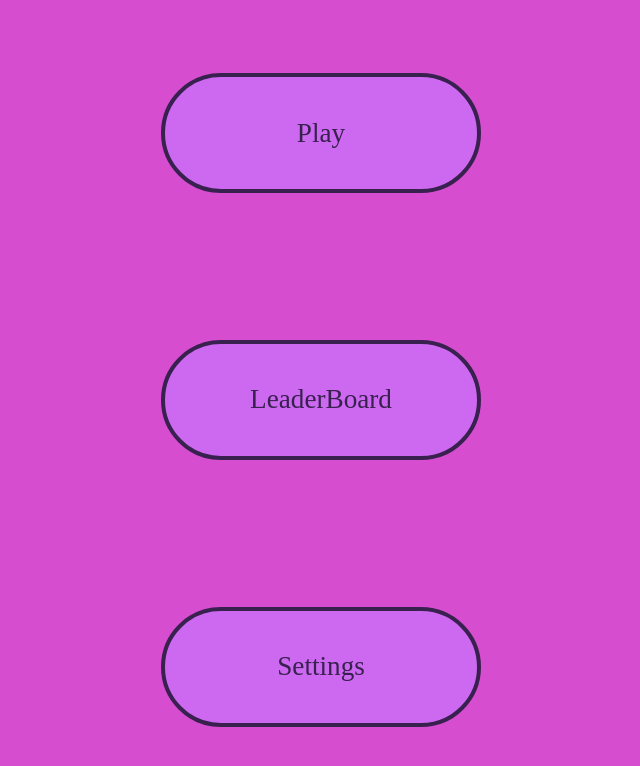
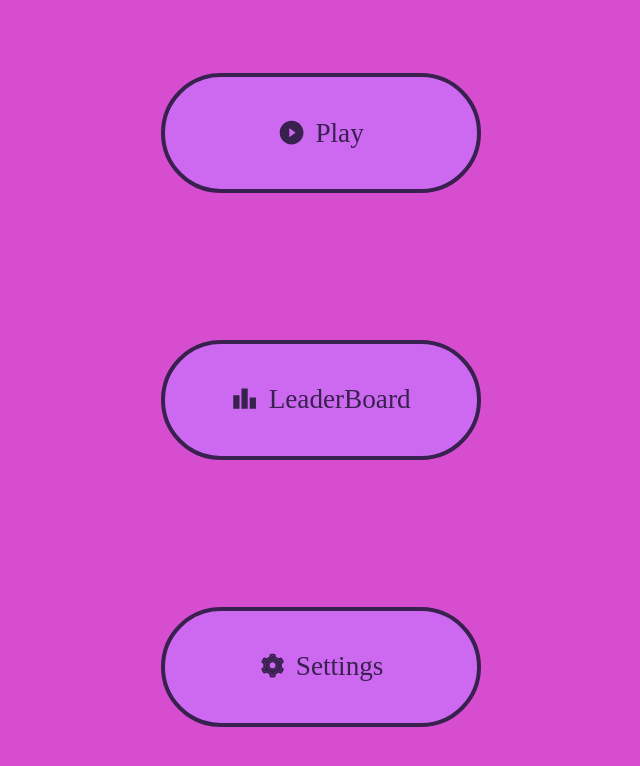
Before and after one commit to Emre-Erciyas/Crush, a Next.js app: page / in a window 1280 px wide. Shown: the top 766 px of the page, without its empty margins (319-959 px from the left). Built offline with nearby package versions, Linux system fonts and the light colour scheme.

Commit message:
icons are added

```diff
--- a/app/Endpage/Endpage.module.css
+++ b/app/Endpage/Endpage.module.css
@@ -18,7 +18,7 @@
     width: 280px;
     height: 120px;
     display: flex;
-    justify-content: center;
+    justify-content:center;
     align-items: center;
     border-radius: 160px;
     border: 4px solid #38204F;
@@ -39,6 +39,11 @@
     align-items: center;
     color: #38204F;
 }
+.icon{
+    margin-right: 10px;
+    margin-top: 5px;
+
+}
 @media (max-width: 656px){
     .buttons{
         flex-direction: column;
--- a/app/Game/page.js
+++ b/app/Game/page.js
@@ -953,7 +953,7 @@ export default function Game(){
                             src = {lightning.src}
                             key = {index}
                             id = {index}
-                            alt="no"/>
+                            alt={"Lightning"}/>
                 ))}
                 {board.map((element, index)=>(
                     <div key = {index} style ={isClicked ? ((firstSquare.current && parseInt(index) === parseInt(firstSquare.current.id) )? {backgroundColor: 'rgba(180,180,180,0.7)'}:{backgroundColor: 'rgba(60,60,60, 0.7)'} ):{backgroundColor: 'rgba(180,180,180, 0.7)'}} className={styles.fruitHolder}>
@@ -971,7 +971,7 @@ export default function Game(){
                             src = {element.src}
                             id = {index}
                             name = {element.name}
-                            alt="no"/>
+                            alt= {element.name} />
                     </div>
                 ))}
             </div>
--- a/app/Menu.module.css
+++ b/app/Menu.module.css
@@ -21,3 +21,8 @@
     border: 4px solid #38204F;
     font-size: 1.7rem;
 }
+.icon{
+    margin-right: 10px;
+    margin-top: 5px;
+
+}
--- a/app/page.js
+++ b/app/page.js
@@ -1,18 +1,20 @@
 import Link from "next/link";
 import styles from "./Menu.module.css"
 import "./globals.css"
-
+import {AiFillPlayCircle} from "react-icons/ai"
+import {MdLeaderboard} from "react-icons/md"
+import {AiTwotoneSetting} from "react-icons/ai"
 export default function Menu(){
     return(
         <main className={styles.main}>
             <Link href = "/Game" className={styles.button}>
-                Play
+                <span className ={styles.icon}><AiFillPlayCircle/></span>Play
             </Link>
             <Link href = "/LeaderBoard" className={styles.button}>
-                LeaderBoard
+                <span className ={styles.icon}><MdLeaderboard/></span>LeaderBoard
             </Link>
             <Link href = "/Settings" className={styles.button}>
-                Settings
+                <span className ={styles.icon}><AiTwotoneSetting/></span>Settings
             </Link>
         </main>
     )
--- a/package.json
+++ b/package.json
@@ -15,6 +15,7 @@
     "howler": "^2.2.3",
     "next": "13.1.6",
     "react": "18.2.0",
-    "react-dom": "18.2.0"
+    "react-dom": "18.2.0",
+    "react-icons": "^4.7.1"
   }
 }
```
Also changed, not shown: app/Endpage/page.js (+5 -3 lines), 1 other file (tests, documents, lock files or other folders).
